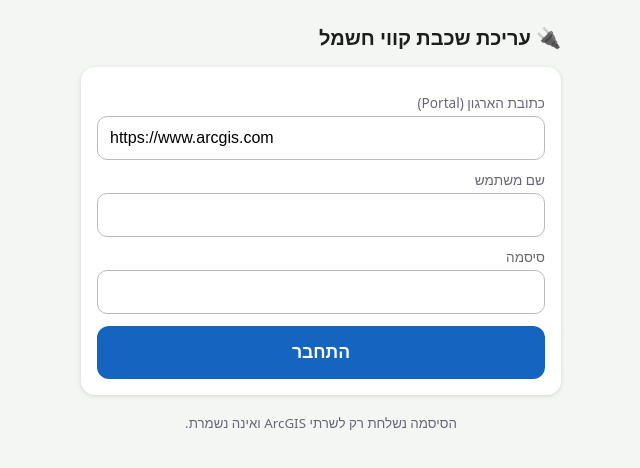
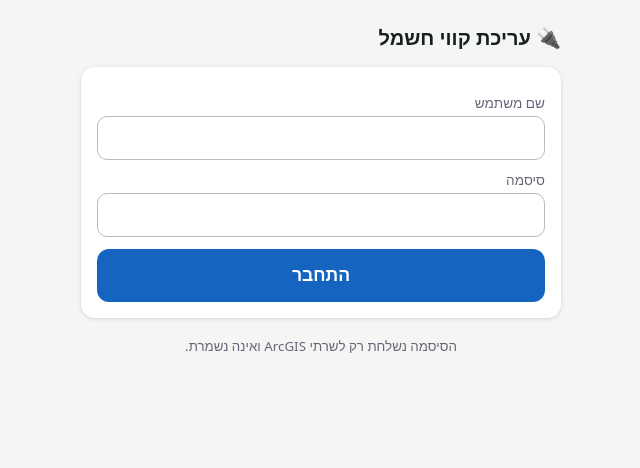
Before and after one commit to gnizry/Power-line-editing, a plain HTML site: page index.html in a window 1280 px wide. Shown: the whole page, without its empty margins (319-959 px from the left). Drawn offline with Linux system fonts and the light colour scheme.

Commit message:
Default to the work-scheduler map and power-lines layer
Co-Authored-By: Claude Sonnet 5.5 <noreply@anthropic.com>
Claude-Session: https://claude.ai/code/session_01CoxZUpjE14QWndjHBQ2xmE

```diff
--- a/index.html
+++ b/index.html
@@ -75,9 +75,9 @@ const LS = { get:(k,d="")=>{try{return localStorage.getItem(k)??d}catch{return d
 // ---- הגדרות קבועות (אפשר גם דרך הקישור: ?map=ITEMID&layer=שם-או-מזהה&title=כותרת) ----
 const P = new URLSearchParams(location.search);
 const CFG = {
-  map:   P.get("map")   || "",   // מזהה (Item ID) של המפה – אפשר להדביק כאן קבוע
-  layer: P.get("layer") || "",   // שם השכבה (חלק מהשם מספיק) או מזהה השכבה במפה
-  title: P.get("title") || "",
+  map:   P.get("map")   || "1235fde6ea0c4d8aa908b0366629cdc3",   // מזהה (Item ID) של המפה – אפשר להדביק כאן קבוע
+  layer: P.get("layer") || "קווי חשמל",   // שם השכבה (חלק מהשם מספיק) או מזהה השכבה במפה
+  title: P.get("title") || "עריכת קווי חשמל",
   portal:P.get("portal")|| ""
 };
 let S = { portal:"", token:"", user:"", itemId:"", layerId:"" };   // token נשמר בזיכרון בלבד
```
